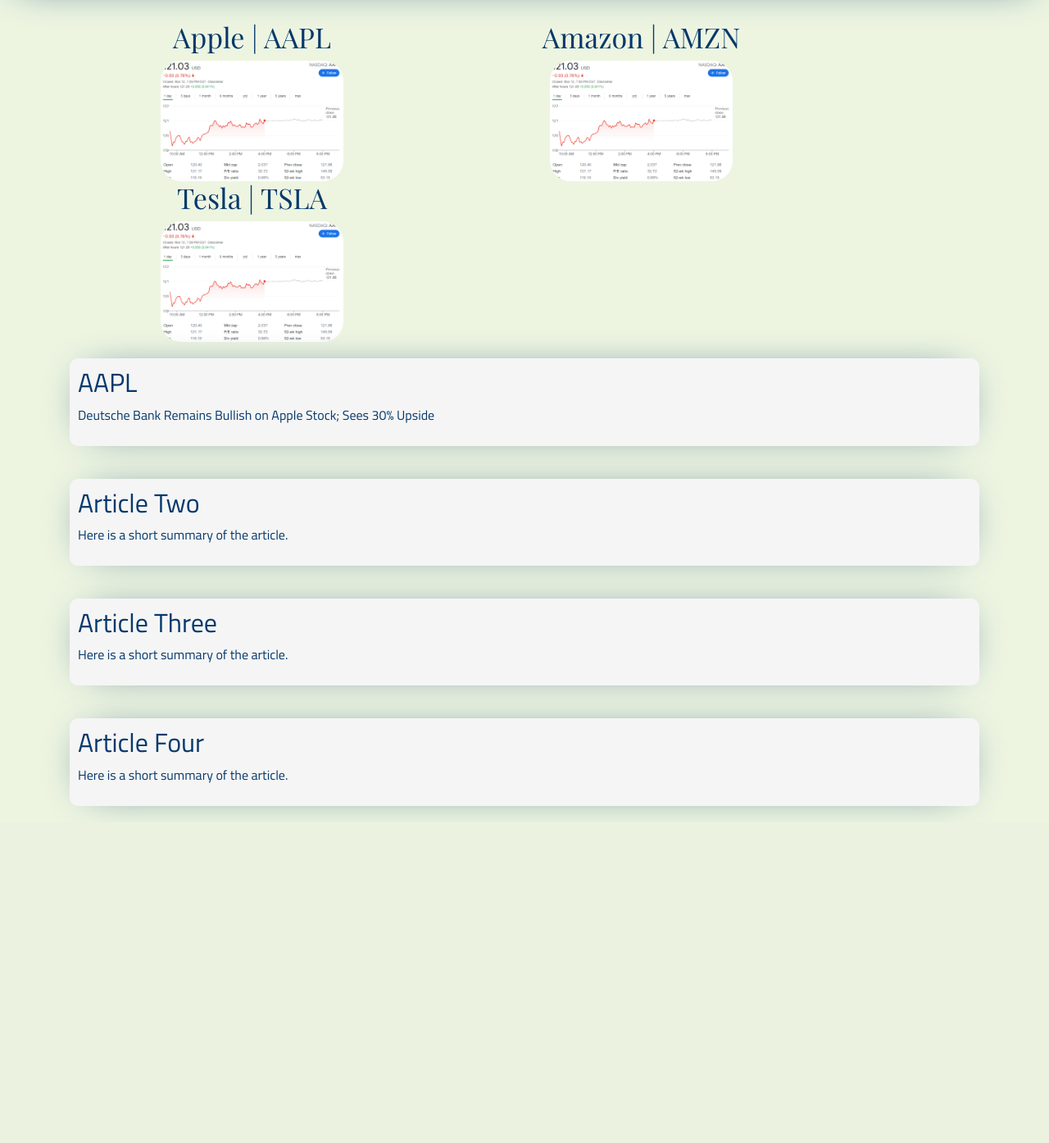
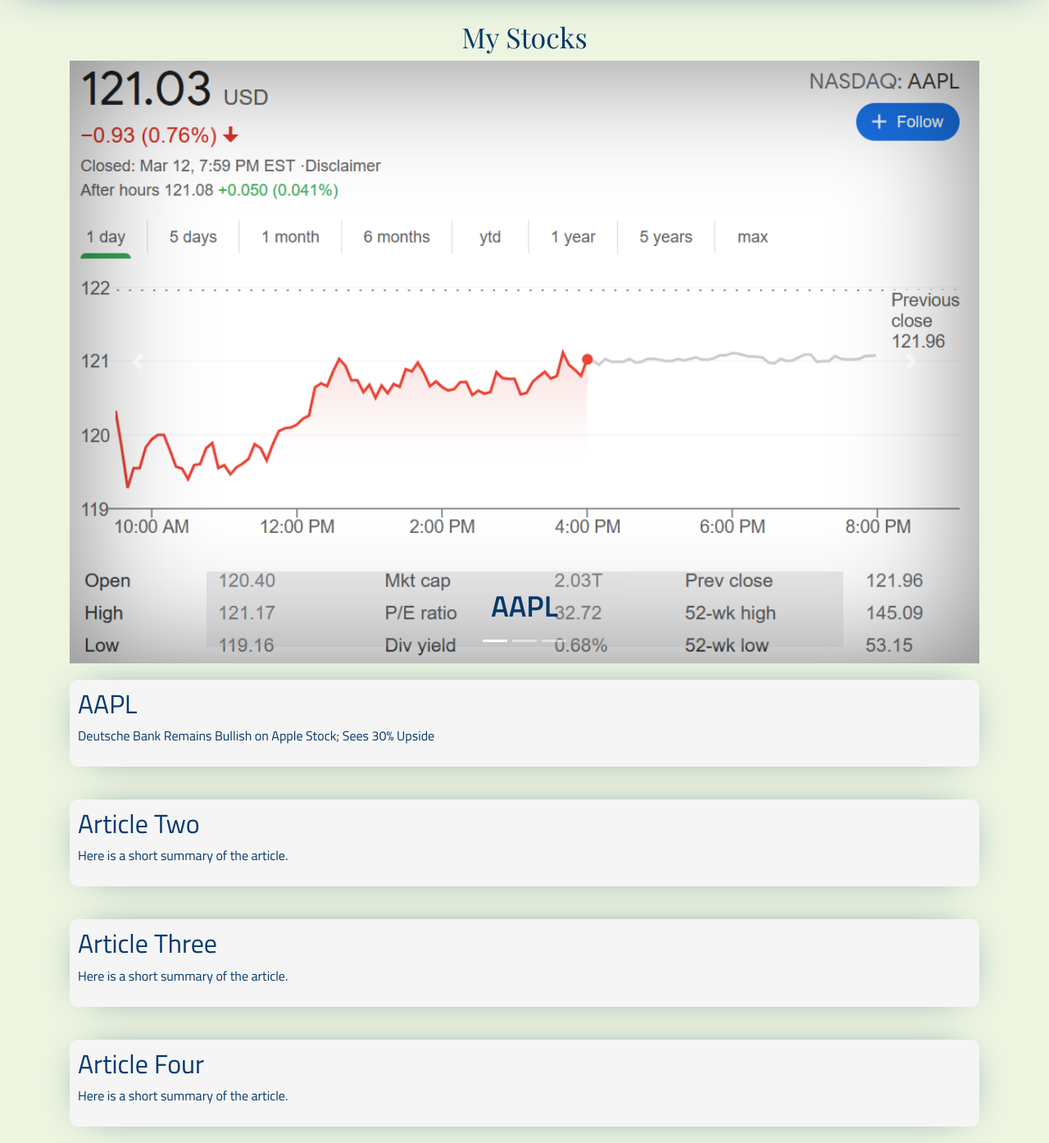
Before and after one commit to teddyclark/cs4640-stock-app, a PHP site: page /personal.html in a window 1280 px wide. Shown: the part 108-1502 px from the top of the page at 82% size. Before the commit the page ends 1103 px from the top, so only its background shows below. Run offline with PHP 8.4, Linux system fonts and the light colour scheme.

Commit message:
Added carousel for personal stocks

```diff
--- a/personal.html
+++ b/personal.html
@@ -86,28 +86,58 @@
 
     <div class="container">
         <div class="row">
-            <div class="col-md-5">
-                <h1>Apple | AAPL</h1>
-                <div class="stock chart">
-                    <img class="stock-img" width="500" src="images/aapl.png">
+            <div class="col-md">
+                <h1>My Stocks</h1>
             </div>
         </div>
-            <div class="col-md-5">
-                <h1>Amazon | AMZN</h1>
-                <div class="stock chart">
-                    <img class="stock-img" width="500" src="images/aapl.png">
+        <div class="row">
+            <div class="col-md">
+                <div id="carouselExampleIndicators" class="carousel slide" data-ride="carousel">
+                    <ol class="carousel-indicators">
+                      <li data-target="#carouselExampleIndicators" data-slide-to="0" class="active"></li>
+                      <li data-target="#carouselExampleIndicators" data-slide-to="1"></li>
+                      <li data-target="#carouselExampleIndicators" data-slide-to="2"></li>
+                    </ol>
+                    <div class="carousel-inner">
+                      <div class="carousel-item active">
+                        <img class="d-block w-100" src="images/aapl.png" alt="First slide">
+                        <div class="carousel-caption d-none d-md-block">
+                            <h5>AAPL</h5>
                         </div>
                       </div>
-            <div class="col-md-5">
-                <h1>Tesla | TSLA</h1>
-                <div class="stock chart">
-                    <img class="stock-img" width="500" src="images/aapl.png">
+                      <div class="carousel-item">
+                        <img class="d-block w-100" src="images/aapl.png" alt="Second slide">
+                        <div class="carousel-caption d-none d-md-block">
+                            <h5>AAPL</h5>
+                        </div>
+                      </div>
+                      <div class="carousel-item">
+                        <img class="d-block w-100" src="images/aapl.png" alt="Third slide">
+                        <div class="carousel-caption d-none d-md-block">
+                            <h5>AAPL</h5>
                         </div>
                       </div>
                     </div>
+                    <a class="carousel-control-prev" href="#carouselExampleIndicators" role="button" data-slide="prev">
+                      <span class="carousel-control-prev-icon" aria-hidden="true"></span>
+                      <span class="sr-only">Previous</span>
+                    </a>
+                    <a class="carousel-control-next" href="#carouselExampleIndicators" role="button" data-slide="next">
+                      <span class="carousel-control-next-icon" aria-hidden="true"></span>
+                      <span class="sr-only">Next</span>
+                    </a>
                 </div>
+                <script>
+                    $('#carouselExampleIndicators').carousel({
+                        interval: 3000,
+                        pause: "hover"
 
-    <div class="container">
+
+                    })
+                </script>
+            </div>
+        </div>
+        <!-- ARTICLES -->
         <div class="row">
             <div class="col-md">
                 <div id = "a1" class="article">
--- a/preferences.html
+++ b/preferences.html
@@ -144,6 +144,9 @@
       stockHead = document.createElement('h1');
       stockHead.innerHTML = 'My Stocks';
 
+      stockDesc = document.createElement('p');
+      stockDesc.innerHTML = 'To add a stock, search for the ticker in the top right and hit submit!'
+
       listContainer.className = 'container';
       listRow.className = 'row';
       listCol.className = 'col';
@@ -153,6 +156,7 @@
       listContainer.appendChild(listRow);
       listRow.appendChild(listCol);
       listCol.appendChild(stockHead);
+      listCol.appendChild(stockDesc);
       listCol.appendChild(listElement);
   }
 
--- a/styles/style.css
+++ b/styles/style.css
@@ -23,6 +23,11 @@
     margin-bottom: 20px;
     padding: 10px;
     text-align: left;
+}
+
+.article:hover {
+    cursor: pointer;
+
 }
 
 .navbar {
@@ -74,3 +79,23 @@
     margin: 15px 0;
     text-align: left;
 }
+
+.carousel-caption {
+    background-color: rgba(169, 169, 169, .25);
+}
+.carousel-caption h5 {
+    color: #05386B;
+    font-size: 36px;
+    font-weight: 600;
+}
+
+.carousel-item:before {
+    -webkit-box-shadow: inset 0 0 20rem rgba(0, 0, 0, 1);
+    box-shadow: inset 0 0 10rem rgba(0, 0, 0, .5);
+    position: absolute;
+    top: 0;
+    left: 0;
+    width: 100%;
+    height: 100%;
+    content: "";
+}
```
Lines whose indentation alone changed are shown as unchanged.
